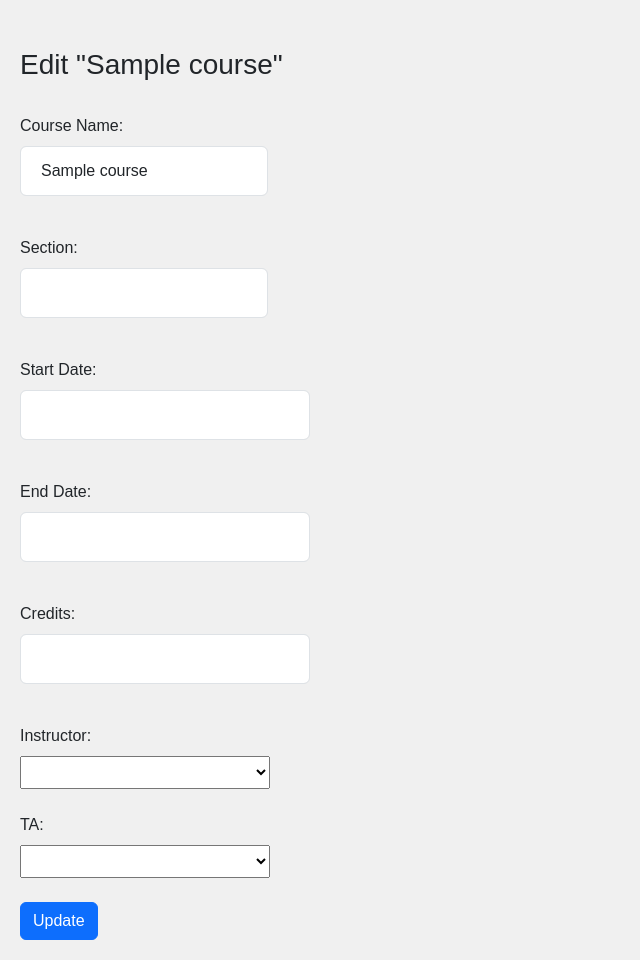
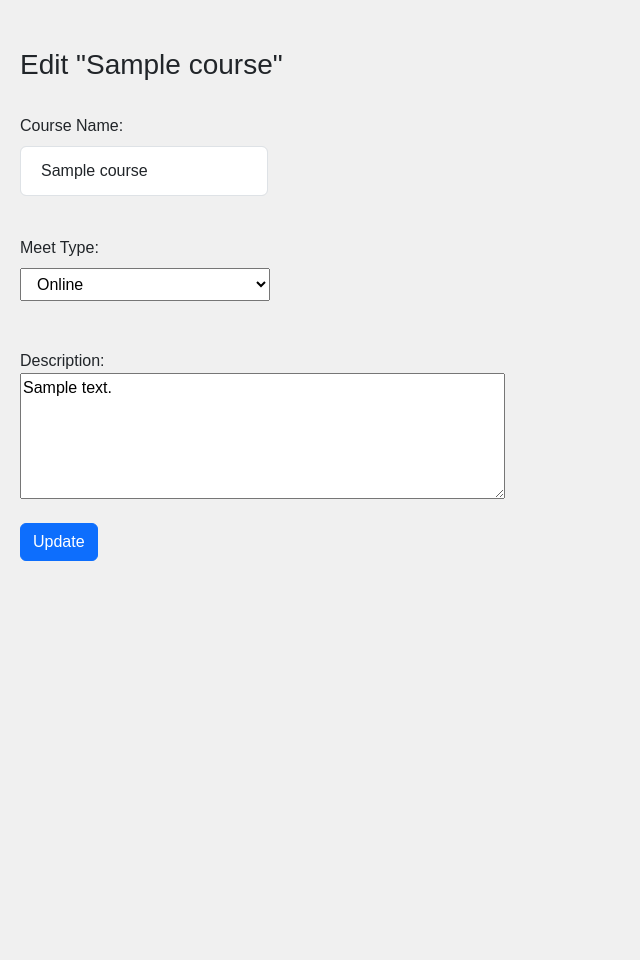
Before and after one commit to zsoomro2/TAProject_v4, a Django app: a page that uses templates/edit.html in a window 1280 px wide. Shown: the part 76-1036 px from the top of the page, without its empty margins (0-640 px from the left). After the commit the page ends 637 px from the top, so only its background shows below. Run offline with Django 5.2, Linux system fonts and the light colour scheme; tables that the repository leaves empty hold one stand-in row (values such as "Sample post"); lists and menus that the app fills with data are empty.

Commit message:
- added viewcourse, refacored the edit code to match the new models

```diff
--- a/TAProject_v4/urls.py
+++ b/TAProject_v4/urls.py
@@ -17,7 +17,7 @@ Including another URLconf
 from django.contrib import admin
 from django.urls import path
 from ta_app.views import (login, supervisor, instructor, ta,
-                          adduser, LogoutView, edit, Delete, user_page)
+                          adduser, LogoutView, edit, Delete, user_page, ViewCourse)
 
 urlpatterns = [
     path('admin/', admin.site.urls),
@@ -29,6 +29,7 @@ urlpatterns = [
     path('logout/', LogoutView.as_view(), name='logout'),
     path('edit.html/<str:username>', edit.as_view(), name='edit'),
     path('delete.html/<str:username>', Delete.as_view(), name='delete'),
-    path('user_page.html/', user_page.as_view(), name='userpage')
+    path('user_page.html/', user_page.as_view(), name='userpage'),
+    path('view_page.html/<str:course_name>', ViewCourse.as_view(), name='viewcourse')
 
 ]
--- a/classes/EditClass.py
+++ b/classes/EditClass.py
@@ -41,22 +41,18 @@ class EditClass():
         return False
 
     def updateCourse(self, request, thing):
-        updated_course = [request.POST['CourseName'], request.POST['section'], request.POST['start'], request.POST['end']
-                          , request.POST['credits'], request.POST['instructor'], request.POST['ta']]
+        updated_course = [request.POST['CourseName'], request.POST['MeetType'], request.POST['course_desc']]
 
-        for data in updated_course:
-            if data == "" or data is None:
+        course_list = Course.objects.all()
+        for course in course_list:
+            if course.Course_name == thing:
+                continue
+            elif request.POST['CourseName'] == course.Course_name:
                 return False
-
-        update_course = Course.objects.get(Course_name=thing)
-        update_course.Course_name = updated_course[0]
-        update_course.Section = updated_course[1]
-        update_course.Start = updated_course[2]
-        update_course.End = updated_course[3]
-        update_course.credits = updated_course[4]
-        instructor = User.objects.get(username=request.POST['instructor'])
-        update_course.instructor = instructor
-        ta = User.objects.get(username=request.POST['ta'])
-        update_course.ta = ta
-        update_course.save()
+            else:
+                update_course = Course.objects.get(Course_name=thing)
+                update_course.Course_name = updated_course[0]
+                update_course.MeetType = updated_course[1]
+                update_course.Course_description = updated_course[2]
+                update_course.save()
         return True
--- a/static/forms.css
+++ b/static/forms.css
@@ -31,3 +31,10 @@ select {
   margin: 8px 0;
   box-sizing: border-box;
 }
+
+textarea {
+  display: block;
+  resize: horizontal;
+  max-width: 500px;
+  width: auto;
+}
--- a/ta_app/models.py
+++ b/ta_app/models.py
@@ -39,9 +39,8 @@ class User(models.Model):
 # DATETIME FIELD EXAMPLE: 4/25/2024 12:00 AM
 class Course(models.Model):
     Course_name = models.CharField(max_length=100)
-    Course_description = models.TextField(max_length=1000, null=True, blank=True)
+    Course_description = models.TextField(max_length=500, null=True, blank=True)
     MeetType = models.CharField(max_length=20, choices=MeetType.choices, default=MeetType.InPerson)
-    # section = models.ManyToManyField("Section")
 
     def __str__(self):
         return self.Course_name
--- a/ta_app/views.py
+++ b/ta_app/views.py
@@ -1,6 +1,6 @@
 from django.shortcuts import render, redirect
 from django.views import View
-from .models import User, Roles, Course, Section
+from .models import User, Roles, Course, Section, MeetType
 from classes.Login import Login
 from classes.AddUser import AddUser
 from classes.EditClass import EditClass
@@ -117,9 +117,9 @@ class edit(View):
 
         elif thing.isCourse():
             course = Course.objects.get(Course_name=username)
-            ta_list = User.objects.filter(role='TA')
-            instructor_list = User.objects.filter(role='Instructor')
-            context = {'username': course, 'ta_list': ta_list, 'instructor_list': instructor_list, 'isCourse':thing.isCourse()}
+            # ta_list = User.objects.filter(role='TA')
+            # instructor_list = User.objects.filter(role='Instructor')
+            context = {'username': course, 'isCourse':thing.isCourse(), 'MeetType':MeetType.choices}
             return render(request, 'edit.html', context)
 
     def post(self, request, username):
@@ -147,7 +147,7 @@ class edit(View):
                 user = User.objects.get(username=username)
                 context = {'username':user, 'role_choices': Roles.choices, 'message': "Error when updating user"}
 
-            elif isCourse():
+            elif isCourse:
                 course = Course.objects.get(Course_name=username)
                 ta_list = User.objects.filter(role='TA')
                 instructor_list = User.objects.filter(role='Instructor')
@@ -179,3 +179,10 @@ class Delete(View):
         return render(request, 'supervisor.html', {'user_list': user_list,
                                                    'course_list': course_list, 'message':"You have deleted " + username,
                                                    'section_list':section_list})
+
+class ViewCourse(View):
+    def get(self, request, course_name):
+        course = Course.objects.filter(Course_name=course_name)
+        section_list = Section.objects.all()
+        return render(request, 'viewcourse.html', {'course_list': course,
+                                                   'section_list':section_list, 'course_name':course_name})
--- a/templates/edit.html
+++ b/templates/edit.html
@@ -25,10 +25,12 @@
        <p><label>Last Name:</label></lable><input type="text" id="text" name = "lname" class="form-control form-control"
                                                   value="{{ username.lname }}" required></p><br>
 
-        <p><label>Role: </label><select name="role"><option selected> {{ username.role }} </option>
+        <p><label>Role: </label><select name="role">
     {% for role in role_choices %}
         {% if role != username.role %}
-        <option value="{{ role }}">{{ role }}</option>
+        <option value="{{ role.0 }}">{{ role.0 }}</option>
+        {% else %}
+        <option selected>{{ role.0 }}</option>
         {% endif %}
     {% endfor %}
     </select></p><br><br>
@@ -36,36 +38,21 @@
     {% elif isCourse %}
         <h3> Edit "{{ username.Course_name }}"</h3>
         <br>
-        <p><label>Course Name:</label><input type="text" id="text" name = "CourseName" class="form-control form-control"
+
+        <p><label>Course Name:</label><input required type="text" id="text" name = "CourseName" class="form-control form-control"
                                              value="{{ username.Course_name }}"></p><br>
 
-       <p><label>Section:</label><input type="text" id="text" name = "section" class="form-control form-control"
-                                         value="{{ username.section }}"></p><br>
+     <p><label>Meet Type:</label><br><select name="MeetType">
+         <option selected>{{ username.MeetType }}</option>
+    {% for item in MeetType %}
+            <option value="{{ item.0 }}">{{ item.0 }}</option>
+    {% endfor %}
+    </select></p><br>
 
-       <p><label>Start Date:</label><input type="datetime" id="text" name = "start" class="form-control form-control"
-                                           value="{{ username.start }}"></p><br>
-
-       <p><label>End Date:</label></lable><input type="datetime" id="text" name = "end" class="form-control form-control"
-                                                  value="{{ username.end }}"></p><br>
-
-        <p><label>Credits:</label></lable><input type="number" id="text" name = "credits" class="form-control form-control"
-                                                  value="{{ username.credits }}"></p><br>
-
-       <label>Instructor: </label><p><select name="instructor"><option selected> {{ username.instructor }} </option>
-    {% for instructor in instructor_list %}
-        {% if instructor.username != username.instructor.username %}
-        <option value="{{ instructor.username }}">{{ instructor.username }}</option>
-        {% endif %}
-    {% endfor %}
-    </select></p>
-
-     <label>TA:</label><p><select name="ta"><option selected>{{ username.ta }} </option>
-    {% for ta in ta_list %}
-        {% if ta.username != username.ta.username %}
-        <option value="{{ ta.username }}">{{ ta.username }}</option>
-        {% endif %}
-    {% endfor %}
-    </select></p>
+       <p><label>Description:</label><br>
+        <textarea name="course_desc" rows="5" cols="50">
+{{ username.Course_description }}
+        </textarea><br>
 
        {% endif %}
        <input type="submit" value="Update" class="btn btn-primary"><br>
--- a/templates/supervisor.html
+++ b/templates/supervisor.html
@@ -11,7 +11,6 @@
     {% load static %}
     <link rel="stylesheet" type="text/css" href="{% static 'styles.css' %}">
     <link rel="stylesheet" type="text/css" href="{% static 'table.css' %}">
-    <link rel="stylesheet" type="text/css" href="{% static 'super.css' %}">
 </head>
 <body>
     <header>Supervisor Homepage</header>
@@ -45,7 +44,8 @@
                 </td>
                 <td><a class="btn btn-primary" href="{% url 'edit' course.Course_name %}" role="button">Update</a>
                     <a class="btn btn-danger" href="{% url 'delete' course.Course_name %}" role="button">Delete</a>
-                    <a class="btn btn-info" href="#">View</a></td>
+                    <a class="btn btn-info" href="{% url 'viewcourse' course.Course_name %}" role="button">View</a>
+                    <a class="btn btn-warning" href="#">Add Section</a></td>
                 </tr>
             {% endfor %}
                 </tbody>
```
Also changed, not shown: templates/viewcourse.html (added, +78 -0 lines).
